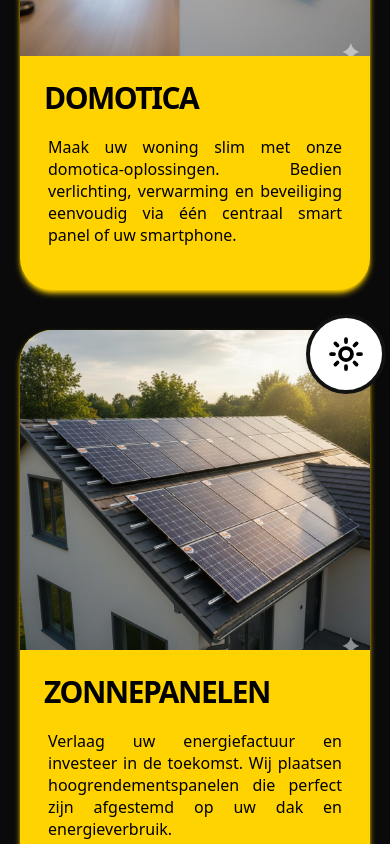
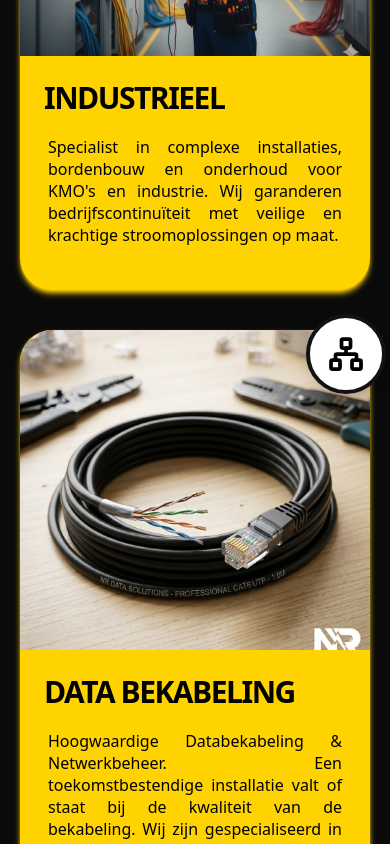
Before and after one commit to JongenelenB/NR-Power-Solution, a React (Vite) app: page / in a window 390 px wide. Shown: the part 2840-3684 px from the top of the page. Built offline with nearby package versions, Linux system fonts and the light colour scheme.

Commit message:
updates after checking with customer- need to be finished

```diff
--- a/src/components/Contact.tsx
+++ b/src/components/Contact.tsx
@@ -76,7 +76,7 @@ export default function Contact() {
             <ContactDetail
               Icon={MapPin}
               title="Locatie"
-              value="Antwerpen, België"
+              value="Brecht, België"
             />
           </div>
         </div>
--- a/src/components/Diensten.tsx
+++ b/src/components/Diensten.tsx
@@ -1,5 +1,5 @@
 import DienstenCards from "./DienstenCard";
-import { Lightbulb, Zap, Smartphone, Sun, Factory } from "lucide-react";
+import { Lightbulb, Zap, Smartphone, Sun, Factory, Network } from "lucide-react";
 
 const serivces = [
   {
@@ -11,29 +11,29 @@ const serivces = [
       "Van het plaatsen van nieuwe verlichting tot het volledig vernieuwen van uw zekeringkast. Wij zorgen voor een veilige en moderne elektrische installatie in uw woning.",
   },
   {
-    id: "laadpalen",
+    id: "laadpalen", // gecertificieerd bij zetten
     title: "Laadpalen",
     imgUrl: "/images/Laadpaal.png",
     icon: Zap,
     description:
       "Klaar voor elektrisch rijden? Wij installeren zowel wandmodellen als staande laadstations bij u thuis of op de zaak, volledig gekeurd en gebruiksklaar.",
   },
-  {
-    id: "domotica",
-    title: "Domotica",
-    imgUrl: "/images/Domotica.png",
-    icon: Smartphone,
-    description:
-      "Maak uw woning slim met onze domotica-oplossingen. Bedien verlichting, verwarming en beveiliging eenvoudig via één centraal smart panel of uw smartphone.",
-  },
-  {
-    id: "zonnepanelen",
-    title: "Zonnepanelen",
-    imgUrl: "/images/zonnenpaneel.png",
-    icon: Sun,
-    description:
-      "Verlaag uw energiefactuur en investeer in de toekomst. Wij plaatsen hoogrendementspanelen die perfect zijn afgestemd op uw dak en energieverbruik.",
-  },
+  // {
+  //   id: "domotica",
+  //   title: "Domotica",
+  //   imgUrl: "/images/Domotica.png",
+  //   icon: Smartphone,
+  //   description:
+  //     "Maak uw woning slim met onze domotica-oplossingen. Bedien verlichting, verwarming en beveiliging eenvoudig via één centraal smart panel of uw smartphone.",
+  // },
+  // {
+  //   id: "zonnepanelen",
+  //   title: "Zonnepanelen",
+  //   imgUrl: "/images/zonnenpaneel.png",
+  //   icon: Sun,
+  //   description:
+  //     "Verlaag uw energiefactuur en investeer in de toekomst. Wij plaatsen hoogrendementspanelen die perfect zijn afgestemd op uw dak en energieverbruik.",
+  // },
   {
     id: "Industrieel",
     title: "Industrieel",
@@ -41,6 +41,15 @@ const serivces = [
     icon: Factory,
     description:
       "Specialist in complexe installaties, bordenbouw en onderhoud voor KMO's en industrie. Wij garanderen bedrijfscontinuïteit met veilige en krachtige stroomoplossingen op maat.",
+  },
+
+  {
+    id: "Data",
+    title: "Data bekabeling",
+    imgUrl: "/images/Datakabel.png", // change
+    icon: Network, //change
+    description:
+      "Hoogwaardige Databekabeling & Netwerkbeheer. Een toekomstbestendige installatie valt of staat bij de kwaliteit van de bekabeling. Wij zijn gespecialiseerd in het aanleggen van gecertificeerde koper- en glasvezelnetwerken (Cat6a, Cat7, Fiber) die voldoen aan de strengste industriële normen. Door precisie in montage en grondige testing minimaliseren we latency en maximaliseren we de uptime van uw netwerk",
   },
 ];
 
--- a/src/components/Footer.tsx
+++ b/src/components/Footer.tsx
@@ -2,12 +2,12 @@ import React from "react";
 import { Zap } from "lucide-react";
 
 export default function Footer() {
-  // Haalt automatisch het huidige jaartal op
   const currentYear = new Date().getFullYear();
 
   return (
     <footer className="w-full bg-[#121212] py-10 border-t border-white/5">
-      <div className="max-w-4xl mx-auto px-6 flex flex-col items-center gap-4 text-center">
+      <div className="max-w-4xl mx-auto px-6 flex flex-col items-center gap-6 text-center">
+
         {/* Leuke tekst met een elektrisch icoontje */}
         <p className="text-gray-400 text-sm md:text-base flex items-center justify-center gap-2">
           Gemaakt met volop energie{" "}
@@ -18,16 +18,33 @@ export default function Footer() {
           en vakmanschap.
         </p>
 
+        {/* Partners Sectie */}
+        <div className="flex flex-col items-center gap-2">
+          <span className="text-[10px] text-gray-600 uppercase tracking-[0.2em]">Onze Partners</span>
+          <div className="flex items-center gap-6 text-gray-400 font-semibold text-sm">
+            <span className="hover:text-white transition-colors duration-300 cursor-default">SNIGG</span>
+            <div className="h-4 w-[1px] bg-white/10"></div>
+            <span className="hover:text-white transition-colors duration-300 cursor-default">ENERCO</span>
+          </div>
+        </div>
+
         {/* Copyright en bedrijfsnaam */}
-        <div className="text-gray-500 text-xs md:text-sm font-medium tracking-widest uppercase">
-          &copy; {currentYear}{" "}
-          <span className="text-white font-black ml-1">NR Power Solutions</span>
-          <span className="mx-2 opacity-50">|</span>
-          Alle rechten voorbehouden.
+        <div className="flex flex-col gap-2 items-center">
+          <div className="text-gray-500 text-xs md:text-sm font-medium tracking-widest uppercase">
+            &copy; {currentYear}{" "}
+            <span className="text-white font-black ml-1">NR Power Solutions</span>
+            <span className="mx-2 opacity-50">|</span>
+            Alle rechten voorbehouden.
+          </div>
+
+          {/* BTW Nummer */}
+          <div className="text-gray-600 text-[10px] tracking-widest uppercase">
+            BE1011.866.584 {/* Pas dit nummer aan indien nodig */}
+          </div>
         </div>
 
         {/* Developer Credits */}
-        <div className="text-gray-600 text-xs tracking-wider mt-2">
+        <div className="text-gray-600 text-[11px] tracking-wider mt-2">
           Website ontwikkeld door{" "}
           <span className="text-gray-400 font-bold hover:text-[#FFD300] transition-colors duration-300 cursor-default">
             Bjorn Jongenelen
```
Also changed, not shown: public/images/Datakabel.png (added).
